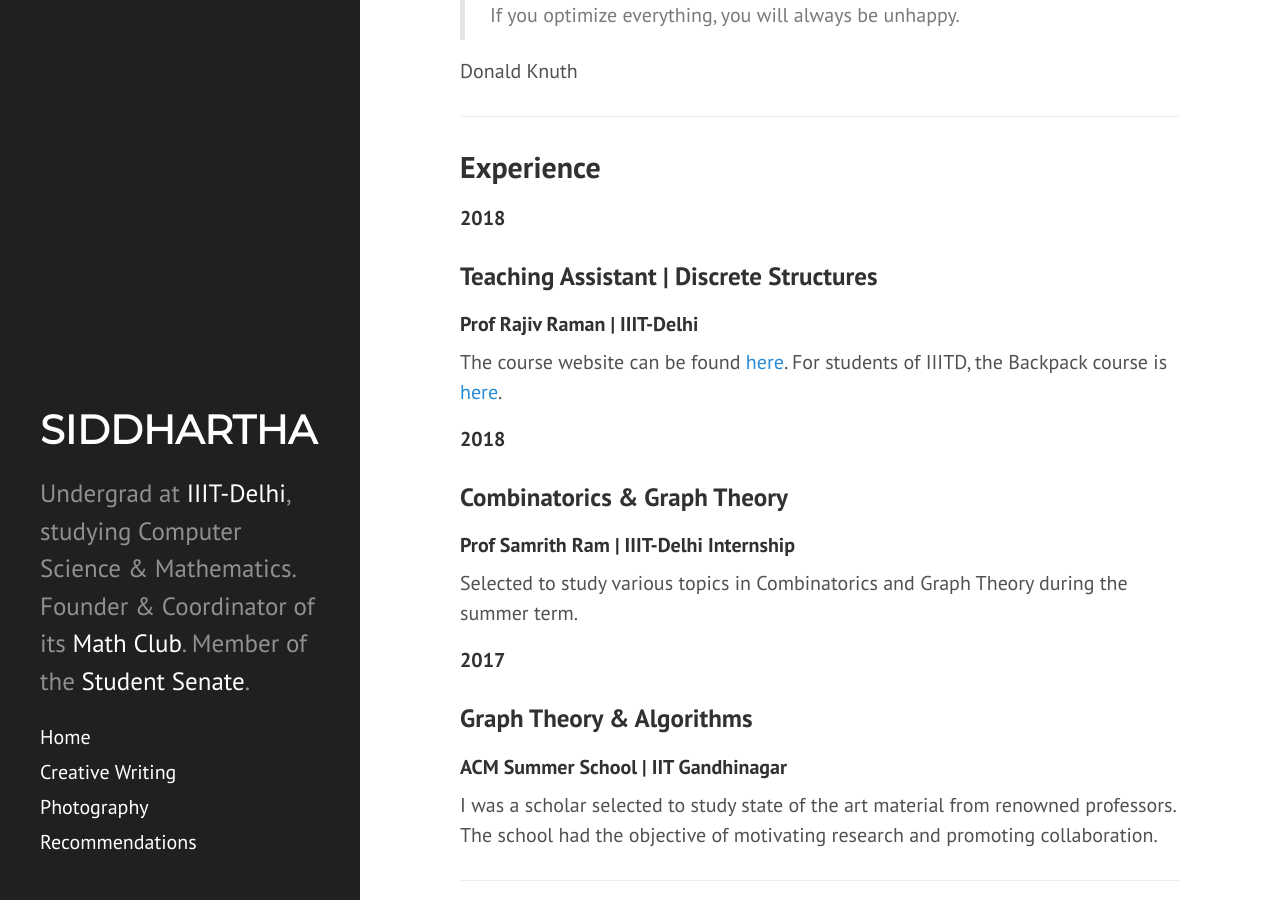
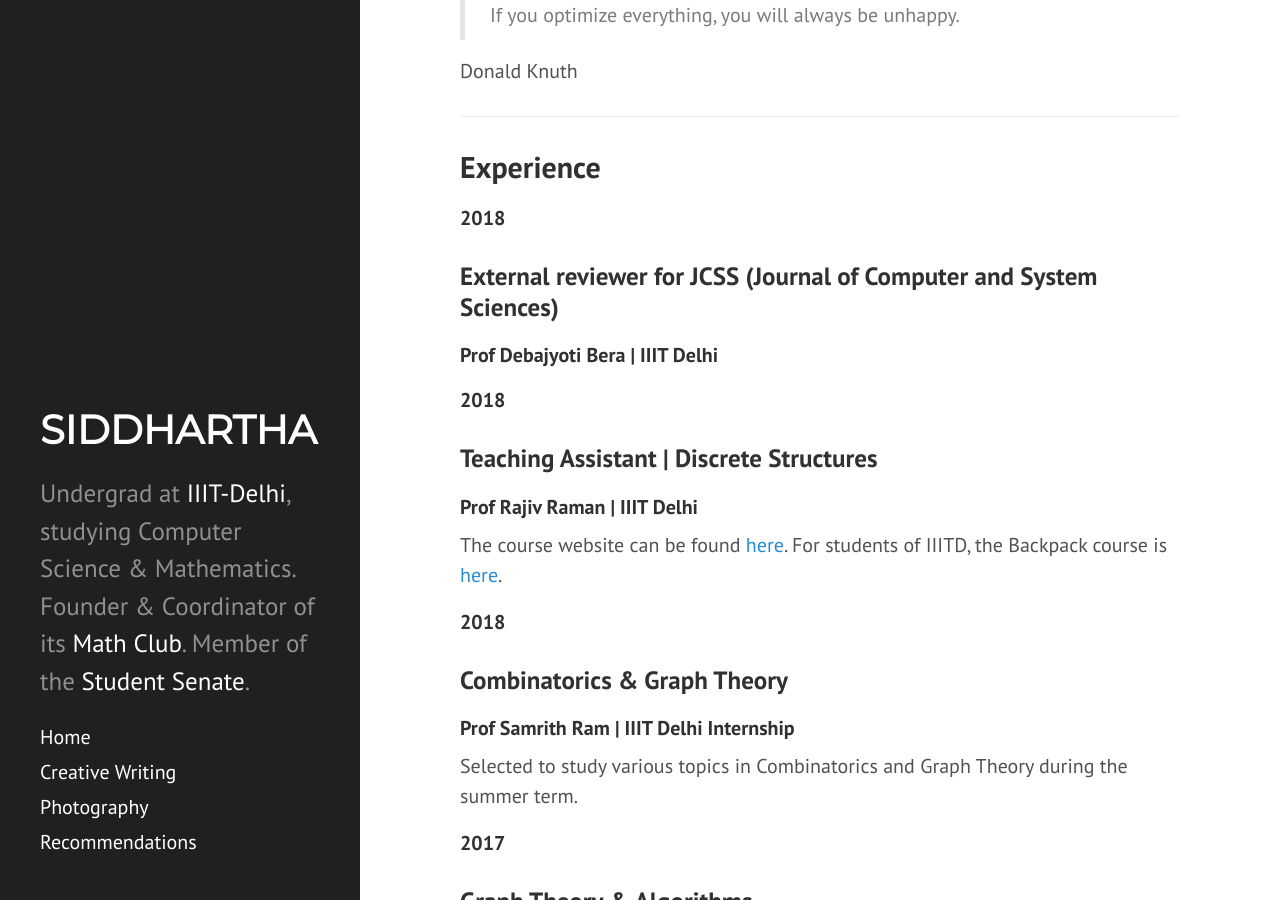
Before and after one commit to siddjai/siddjai.github.io, a Jekyll site: the page built from index.md, in a window 1280 px wide and 900 px high, scrolled down 1144 px. Built offline with Jekyll 4.4.1, drawn with Linux system fonts in a browser that asks for light colours; nearby versions of some CDN libraries.

Commit message:
Update index.md

```diff
--- a/index.md
+++ b/index.md
@@ -40,14 +40,18 @@ ___
 ## Experience
 
 #### 2018
+### External reviewer for JCSS (Journal of Computer and System Sciences)
+#### Prof Debajyoti Bera | IIIT Delhi
+
+#### 2018
 ### Teaching Assistant | Discrete Structures
-####  Prof Rajiv Raman | IIIT-Delhi
+####  Prof Rajiv Raman | IIIT Delhi
 The course website can be found [here](https://sites.google.com/a/iiitd.ac.in/discrete-structures).
 For students of IIITD, the Backpack course is [here](https://www.usebackpack.com/iiitd/m2018/mth210).
 
 #### 2018
 ### Combinatorics & Graph Theory
-####  Prof Samrith Ram | IIIT-Delhi Internship
+####  Prof Samrith Ram | IIIT Delhi Internship
 Selected to study various topics in Combinatorics and Graph Theory during the summer term.
 
 
```
